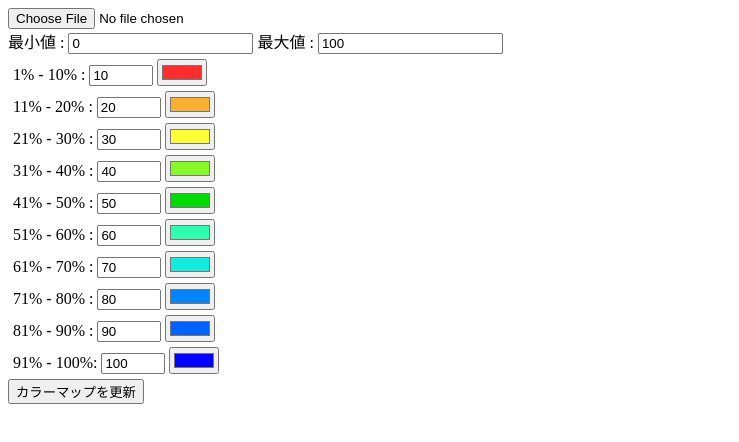
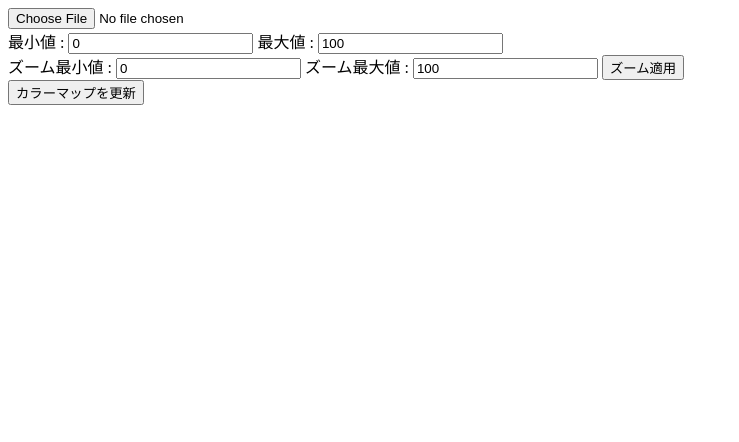
Before and after one commit to ybetti/color2, a plain HTML site: page index.html in a window 1280 px wide. Shown: the whole page, without its empty margins (0-739 px from the left). Drawn offline with nearby package versions, Linux system fonts and the light colour scheme.

Commit message:
Update index.html

```diff
--- a/index.html
+++ b/index.html
@@ -27,36 +27,14 @@
         <input type="number" id="maxValue" value="100">
     </div>
     <div id="colorSelectors">
-        <div class="color-input">
-            <label> 1% - 10% : <input type="number" id="range1" value="10" min="1" max="100"> <input type="color" id="color1" value="#ff2e2e"></label>
-        </div>
-        <div class="color-input">
-            <label>11% - 20% : <input type="number" id="range2" value="20" min="1" max="100"> <input type="color" id="color2" value="#f9b030"></label>
-        </div>
-        <div class="color-input">
-            <label>21% - 30% : <input type="number" id="range3" value="30" min="1" max="100"> <input type="color" id="color3" value="#fcff33"></label>
-        </div>
-        <div class="color-input">
-            <label>31% - 40% : <input type="number" id="range4" value="40" min="1" max="100"> <input type="color" id="color4" value="#87fb28"></label>
-        </div>
-        <div class="color-input">
-            <label>41% - 50% : <input type="number" id="range5" value="50" min="1" max="100"> <input type="color" id="color5" value="#00db04"></label>
-        </div>
-        <div class="color-input">
-            <label>51% - 60% : <input type="number" id="range6" value="60" min="1" max="100"> <input type="color" id="color6" value="#2effaf"></label>
-        </div>
-        <div class="color-input">
-            <label>61% - 70% : <input type="number" id="range7" value="70" min="1" max="100"> <input type="color" id="color7" value="#13ecdd"></label>
-        </div>
-        <div class="color-input">
-            <label>71% - 80% : <input type="number" id="range8" value="80" min="1" max="100"> <input type="color" id="color8" value="#0084ff"></label>
-        </div>
-        <div class="color-input">
-            <label>81% - 90% : <input type="number" id="range9" value="90" min="1" max="100"> <input type="color" id="color9" value="#0062ff"></label>
-        </div>
-        <div class="color-input">
-            <label>91% - 100%: <input type="number" id="range10" value="100" min="1" max="100"> <input type="color" id="color10" value="#0000ff"></label>
-        </div>
+        <!-- Color range inputs here -->
+    </div>
+    <div>
+        <label for="zoomMinValue">ズーム最小値 : </label>
+        <input type="number" id="zoomMinValue" value="0">
+        <label for="zoomMaxValue">ズーム最大値 : </label>
+        <input type="number" id="zoomMaxValue" value="100">
+        <button id="applyZoomButton">ズーム適用</button>
     </div>
     <button id="updateButton">カラーマップを更新</button>
     <div id="colorMap"></div>
```
